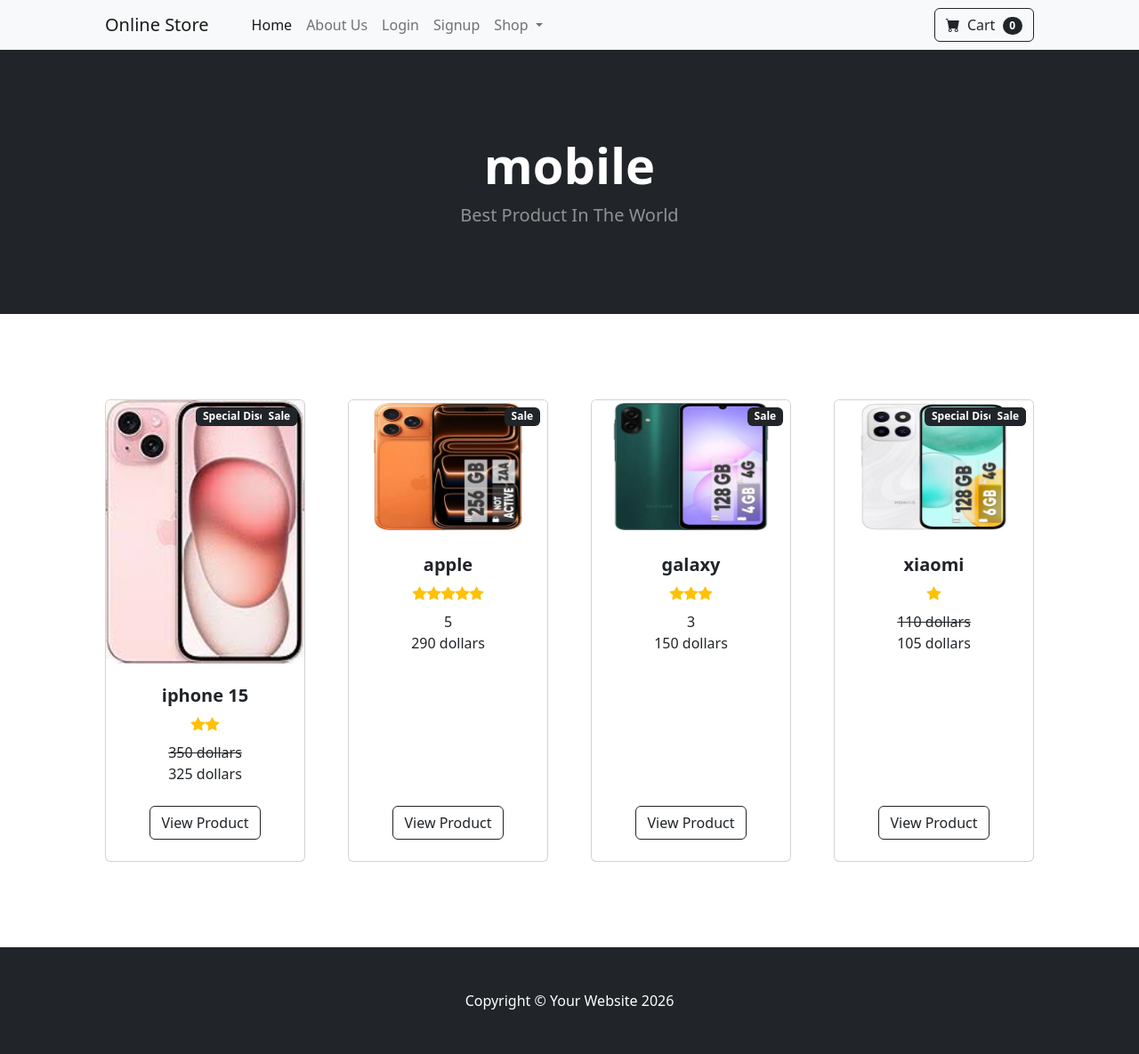
After one commit to mosyiran/Django-Online-Store, a Django app: page /category/mobile in a window 1280 px wide. The commit adds this page. Shown: the whole page at 89% size. Run offline with Django 5.2, Linux system fonts and the light colour scheme; data comes from the database, SQL or seed files in the repository; both versions use the stored data as it was after the commit.

Commit message:
categories products

```diff
--- /dev/null
+++ b/OnlineStore/shop/templates/category.html
@@ -0,0 +1,105 @@
+{% extends 'base.html' %}
+{% load static %}
+{% load humanize %}
+{% block content %}
+<!-- Header -->
+<header class="bg-dark py-5">
+    <div class="container px-4 px-lg-5 my-5">
+        <div class="text-center text-white">
+            <h1 class="display-4 fw-bolder"> {{ category}} </h1>
+            <p class="lead fw-normal text-white-50 mb-0">
+               Best Product In The World
+            </p>
+        </div>
+    </div>
+</header>
+
+<!-- Products Section -->
+<section class="py-5">
+    <div class="container px-4 px-lg-5 mt-5">
+        <div class="row gx-4 gx-lg-5 row-cols-2 row-cols-md-3 row-cols-xl-4 justify-content-center">
+
+            {% for item in products %}
+            {% if item.is_sale %}
+                <div class="col mb-5">
+                <div class="card h-100">
+                    <div class="badge bg-dark text-white position-absolute" style="top: 0.5rem; right: 0.5rem">Special Discount</div>
+                    <!--sale badge-->
+                    <div class="badge bg-dark text-white position-absolute" style="top: 0.5rem; right: 0.5rem">Sale</div>
+                    <!-- Product image -->
+                    <img class="card-img-top"
+                         src="{{ item.picture.url|default:'/static/images/default.jpg' }}"
+                         alt="{{ item.name }}">
+
+                    <!-- Product details -->
+                    <div class="card-body p-4">
+                        <div class="text-center">
+                            <h5 class="fw-bolder">{{ item.name }}</h5>
+                            <div class="d-flex justify-content-center samll text-warning mb-2" >
+                                {% with ''|center:item.star as range %}
+                                {% for _ in range %}
+                                  <div class="bi-star-fill"></div>
+                                {% endfor %}
+                                {% endwith %}
+                            </div>
+                            <strike> {{ item.price|intcomma }} dollars </strike> <br>
+                            {{ item.sale_price|intcomma }} dollars
+                        </div>
+                    </div>
+
+                    <!-- Product actions -->
+                    <div class="card-footer p-4 pt-0 border-top-0 bg-transparent">
+                        <div class="text-center">
+                            <a class="btn btn-outline-dark mt-auto" href="{% url 'product' item.id %}">
+                                View Product
+                            </a>
+                        </div>
+                    </div>
+
+                </div>
+            </div>
+                {% else %}
+                                <div class="col mb-5">
+                <div class="card h-100">
+                    <!--sale badge-->
+                    <div class="badge bg-dark text-white position-absolute" style="top: 0.5rem; right: 0.5rem">Sale</div>
+                    <!-- Product image -->
+                    <img class="card-img-top"
+                         src="{{ item.picture.url|default:'/static/images/default.jpg' }}"
+                         alt="{{ item.name }}">
+
+                    <!-- Product details -->
+                    <div class="card-body p-4">
+                        <div class="text-center">
+                            <h5 class="fw-bolder">{{ item.name }}</h5>
+                                                        <div class="d-flex justify-content-center samll text-warning mb-2" >
+                                {% with ''|center:item.star as range %}
+                                {% for _ in range %}
+                                  <div class="bi-star-fill"></div>
+                                {% endfor %}
+                                {% endwith %}
+                            </div>
+                            {{ item.star }} <br>
+                            {{ item.price|intcomma }} dollars
+                        </div>
+                    </div>
+
+                    <!-- Product actions -->
+                    <div class="card-footer p-4 pt-0 border-top-0 bg-transparent">
+                        <div class="text-center">
+                            <a class="btn btn-outline-dark mt-auto" href="{% url 'product' item.id %}">
+                                View Product
+                            </a>
+                        </div>
+                    </div>
+
+                </div>
+            </div>
+
+                {% endif %}
+            {% endfor %}
+
+        </div>
+    </div>
+</section>
+{% endblock %}
--- a/OnlineStore/shop/templates/navbar.html
+++ b/OnlineStore/shop/templates/navbar.html
@@ -37,15 +37,15 @@
 
 
                 <li class="nav-item dropdown">
-                    <a class="nav-link dropdown-toggle" href="#" role="button"
+                    <a class="nav-link dropdown-toggle" href="{% url 'home' %}" role="button"
                        data-bs-toggle="dropdown">
                         Shop
                     </a>
                     <ul class="dropdown-menu">
-                        <li><a class="dropdown-item" href="#">All Products</a></li>
+                        <li><a class="dropdown-item" href="{% url 'home' %}">All Products</a></li>
                         <li><hr class="dropdown-divider"></li>
-                        <li><a class="dropdown-item" href="#">Popular Items</a></li>
-                        <li><a class="dropdown-item" href="#">New Arrivals</a></li>
+                        <li><a class="dropdown-item" href="{% url 'category' 'mobile' %}">Mobiles</a></li>
+                        <li><a class="dropdown-item" href="{% url 'category' 'laptop' %}">Laptop</a></li>
                     </ul>
                 </li>
             </ul>
--- a/OnlineStore/shop/urls.py
+++ b/OnlineStore/shop/urls.py
@@ -9,4 +9,5 @@
     path('about/', views.about, name='about'),
     path('signup/', views.signup_user, name='signup'),
     path('product/<int:pk>', views.product, name='product'),
+    path('category/<str:cat>', views.category, name='category'),
 ]
--- a/OnlineStore/shop/views.py
+++ b/OnlineStore/shop/views.py
@@ -1,5 +1,5 @@
 from django.shortcuts import render, redirect
-from .models import Product
+from .models import Product, Category
 from  django.contrib.auth import authenticate, login, logout
 from django.contrib import messages
 from django.contrib.auth.models import User
@@ -58,3 +58,15 @@
 def product(request, pk):
     products = Product.objects.get(id=pk)
     return render(request, 'product.html', {'product': products})
+
+
+def category(request, cat):
+    cat = cat.replace('-', ' ')
+    try:
+        category = Category.objects.get(name=cat)
+        products = Product.objects.filter(category=category)
+        return render(request, 'category.html', {'products': products , 'category': category})
+
+    except:
+        messages.success(request, 'Category does not exist')
+        return redirect('home')
```
Also changed, not shown: OnlineStore/db.sqlite3.
